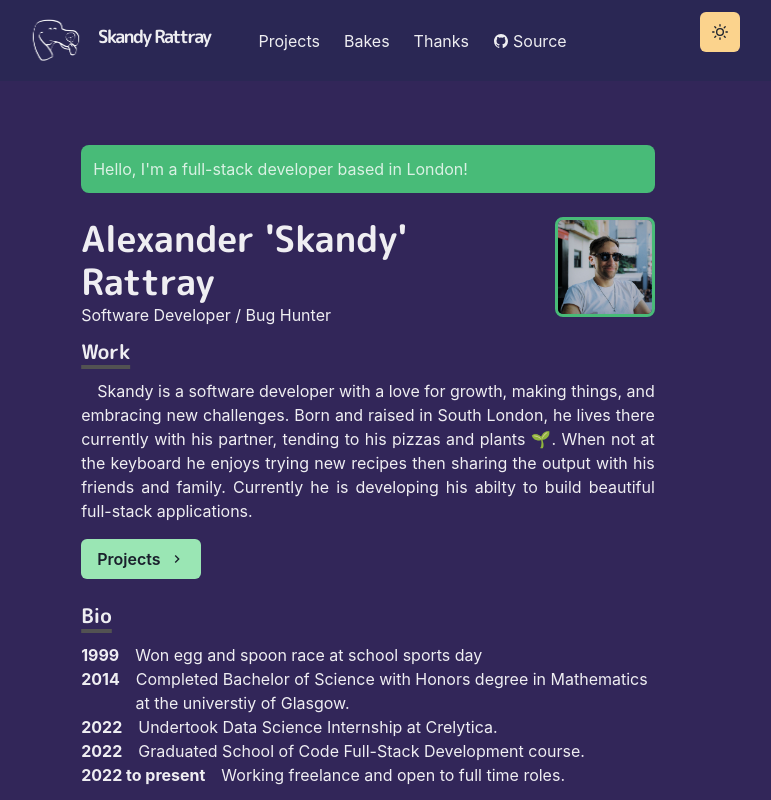
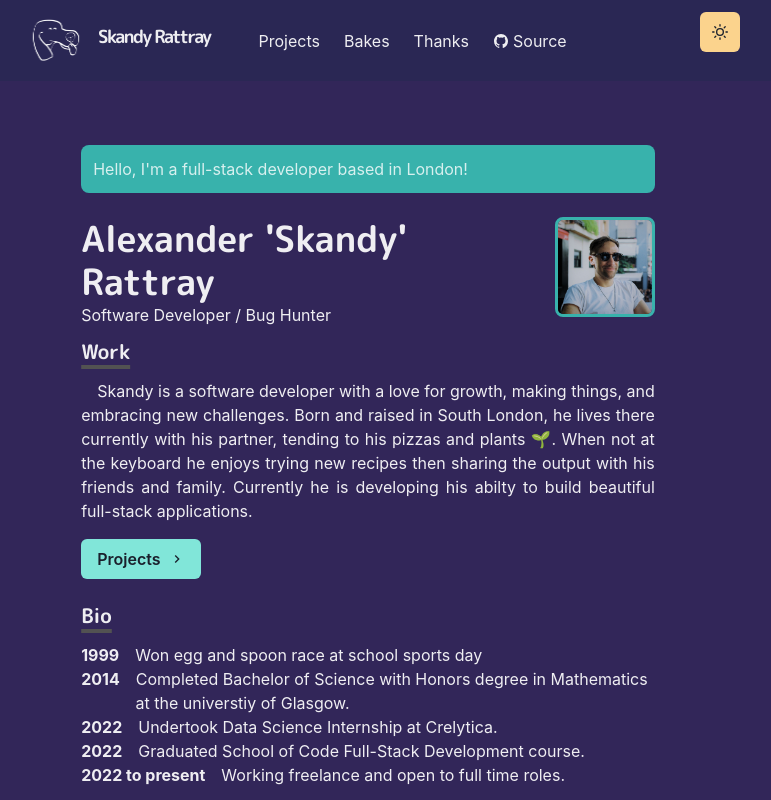
Before and after one commit to skandog/p, a Next.js app: page / in a window 1280 px wide. Shown: the top 800 px of the page, without its empty margins (272-1043 px from the left). Built offline with nearby package versions, Linux system fonts and the light colour scheme.

Commit message:
added day theme, very pastel, but better than copied from tutorial. not 100 but like the flow

```diff
--- a/components/Navbar.js
+++ b/components/Navbar.js
@@ -46,7 +46,7 @@ const Navbar = props => {
       as="nav"
       w="100%"
       bg={useColorModeValue('blue.100', '#2A2754')}
-      css={{ backdropFilter: 'blur(50px)' }}
+      css={{ backdropFilter: 'blur(100px)' }}
       zIndex={4}
       // borderColor={"green.300"}
       // borderWidth="thick"
--- a/components/Theme-Toggle-Button.js
+++ b/components/Theme-Toggle-Button.js
@@ -17,7 +17,7 @@ const ThemeToggleButton = () => {
       >
         <IconButton
           aria-label="Toggle theme"
-          colorScheme={useColorModeValue('purple', 'orange')}
+          colorScheme={useColorModeValue('blue', 'orange')}
           icon={useColorModeValue(<MoonIcon />, <SunIcon />)}
           onClick={toggleColorMode}
         ></IconButton>
--- a/lib/theme.js
+++ b/lib/theme.js
@@ -25,7 +25,7 @@ const components = {
   },
   Link: {
     baseStyle: props => ({
-      color: mode('#3d7aed', 'pink.300')(props),
+      color: mode('orange.500', 'pink.300')(props),
       textUnderlineOffset: 3
     })
   }
--- a/pages/index.js
+++ b/pages/index.js
@@ -30,7 +30,7 @@ const Page = () => {
         <Box
           as={motion.div}
           borderRadius="lg"
-          bg={useColorModeValue('green.700', 'green.400')}
+          bg={useColorModeValue('purple.500', 'teal.400')}
           color="whiteAlpha.800"
           p={3}
           mt={10}
@@ -59,7 +59,7 @@ const Page = () => {
             <Image
               as={motion.img}
               whileHover={{ rotate: 360 }}
-              borderColor={useColorModeValue('green.700', 'green.400')}
+              borderColor={useColorModeValue('purple.500', 'teal.400')}
               borderWidth={3}
               borderStyle="solid"
               maxWidth="100px"
@@ -90,7 +90,7 @@ const Page = () => {
                 as={motion.button}
                 whileHover={{ scale: 1.2 }}
                 rightIcon={<ChevronRightIcon />}
-                colorScheme="green"
+                colorScheme={useColorModeValue('purple', 'teal')}
               >
                 Projects
               </Button>
```
